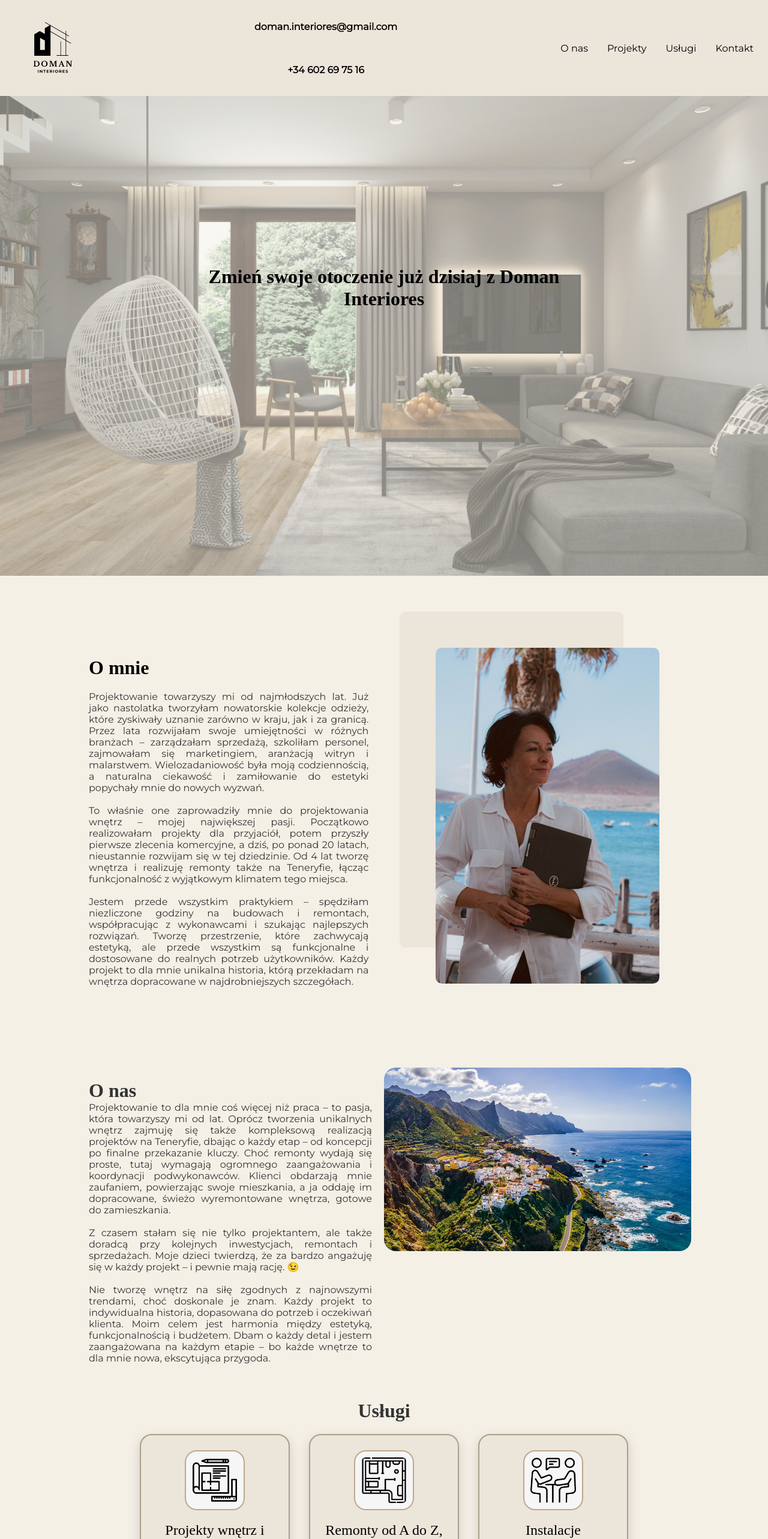
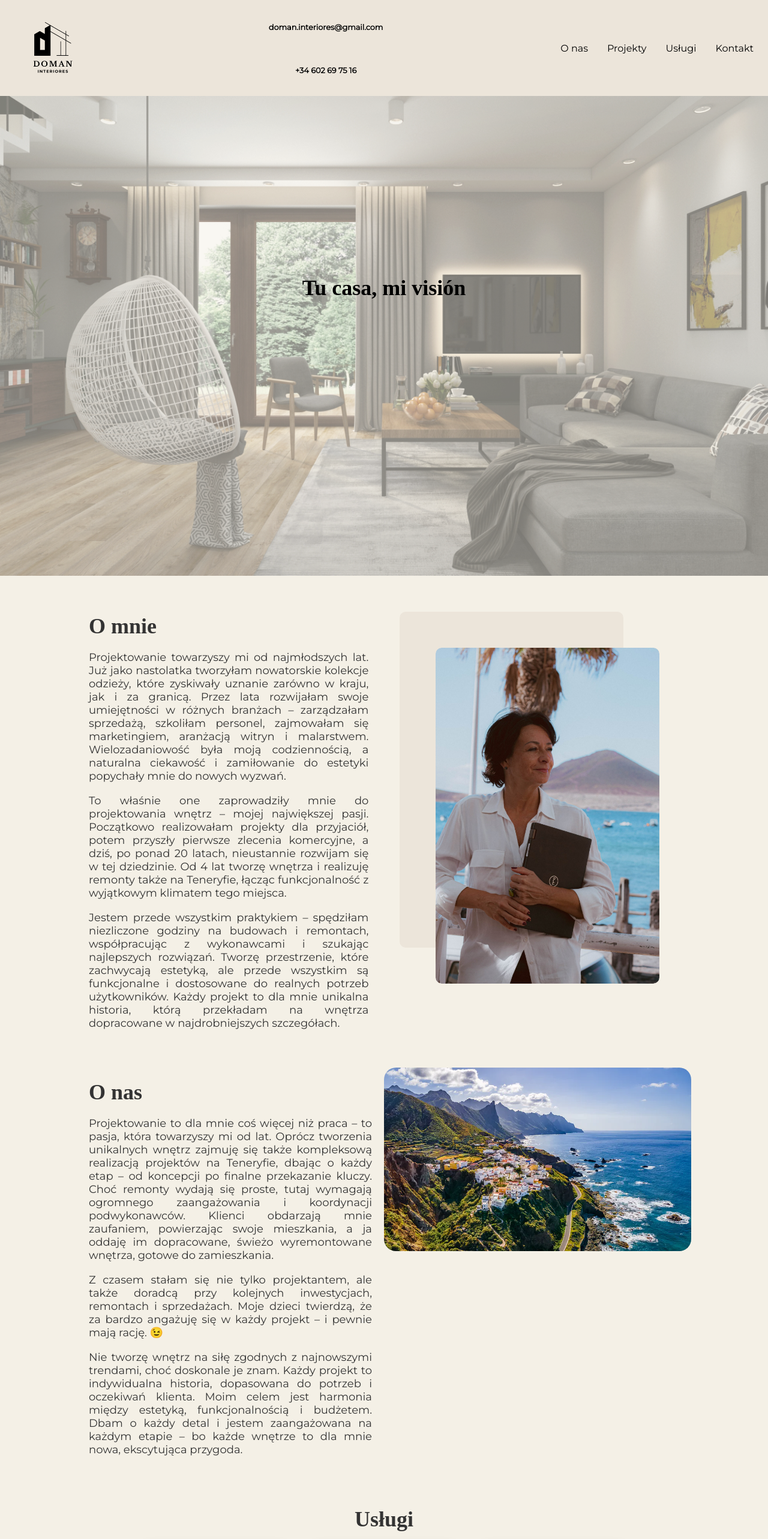
Before and after one commit to hejhejkuba/DomanInteriores, a React (Vite) app: page / in a window 1280 px wide. Shown: the top 2566 px of the page at 60% size. Built offline with nearby package versions, Linux system fonts and the light colour scheme.

Commit message:
- added responsive fonts - added cursors for links in menu

```diff
--- a/src/App.tsx
+++ b/src/App.tsx
@@ -98,7 +98,7 @@ const WelcomeSection: React.FC = () => {
         <div className="welcome-part">
             <img src={png1} alt="Gallery"/>
             <div className="welcome-text">
-                <h1>Zmień swoje otoczenie już dzisiaj z Doman Interiores</h1>
+                <h1>Tu casa, mi visión</h1>
             </div>
         </div>
     );
@@ -189,14 +189,16 @@ const Gallery: React.FC = () => {
     }, []);
     return (
         <>
+            <h1 className="gallery-h1">Galeria</h1>
             <div className="container-holder">
+
                 <div className="container" ref={containerRef}>
                     <div className="slider-wrapper">
                         <button id="prev-slide" ref={prevButtonRef} className="slide-button material-symbols-rounded">
                             chevron_left
                         </button>
                         <ul className="image-list" ref={imageListRef}>
-                            {Array.from({ length: 15 }).map((_, index) => (
+                            {Array.from({length: 15}).map((_, index) => (
                                 <li key={index}>
                                     <img
                                         className="image-item"
@@ -231,7 +233,7 @@ const Gallery: React.FC = () => {
                     >
                         ✕
                     </button>
-                    <img src={selectedImage} alt="Fullscreen" className="fullscreen-image" />
+                    <img src={selectedImage} alt="Fullscreen" className="fullscreen-image"/>
                 </div>
             )}
         </>
--- a/src/styles/about-me.css
+++ b/src/styles/about-me.css
@@ -13,11 +13,13 @@
 }
 
 .about-me-text h1 {
+    font-size: clamp(24px, 5vw, 36px);
     margin-bottom: 20px;
+    color: #333333;
 }
 
 .about-me-text p {
-    font-size: 1.0rem;
+    font-size: clamp(14px, 2vw, 18px);
     color: #333;
     text-align: justify;
     hyphens: auto;
--- a/src/styles/about.css
+++ b/src/styles/about.css
@@ -22,7 +22,13 @@
 .about > .left {
     padding: 20px;
 }
-
+.about > .left h1 {
+    font-size: clamp(24px, 5vw, 36px);
+    margin-bottom: 20px;
+}
+.about > .left p {
+    font-size: clamp(14px, 2vw, 18px);
+}
 .about > .right > img {
     width: 100%;
     height: auto; /* Maintain aspect ratio */
--- a/src/styles/about2.css
+++ b/src/styles/about2.css
@@ -8,7 +8,7 @@
     flex-direction: column;
 }
 .about2 > p {
-    width: 75%;
+    font-size: clamp(14px, 2vw, 18px);
 }
 .about2 > img {
     width: 100%; /* Make the image responsive */
@@ -23,7 +23,7 @@
         flex-direction: column; /* Change flex direction to row on larger screens */
     }
     .about2 > p {
-        width: 100%;
+        font-size: clamp(14px, 2vw, 18px);
 
     }
     .about2 > img {
--- a/src/styles/contact.css
+++ b/src/styles/contact.css
@@ -22,14 +22,13 @@
 
 }
 .contact a {
-    font-size: 1.0rem; /* zmniejszona czcionka linku */
-    padding: 10px; /* zmniejszony padding */
+    font-size: clamp(10px, 1vw, 14px);
 }
 .contact a:link{
     text-decoration: none;
     color: black;
     font-weight: bold;
-    padding: 20px;
+    padding: 15px;
     border: 1px solid transparent; /* Ustawienie początkowej granicy na przezroczystą */
     transition: border-color 0.5s ease-in, border-width 0.5s ease-in;
 }
--- a/src/styles/gallery2.css
+++ b/src/styles/gallery2.css
@@ -1,3 +1,9 @@
+.gallery-h1 {
+    margin-top: 4.0rem;
+    text-align: center;
+    font-size: clamp(24px, 5vw, 36px);
+    color: #333333;
+}
 .container-holder{
     margin-top: 40px;
     width: 100vw;
@@ -60,6 +66,7 @@
     height: 400px;
     object-fit: cover;
     cursor: pointer;
+    -webkit-tap-highlight-color: transparent;
 }
 .container .slider-scrollbar {
     height: 24px;
--- a/src/styles/menu.css
+++ b/src/styles/menu.css
@@ -29,6 +29,7 @@ nav {
 
 .menu a:hover {
     color: #f6f6f6;
+    cursor: pointer;
 }
 
 .hamburger {
--- a/src/styles/services.css
+++ b/src/styles/services.css
@@ -1,9 +1,10 @@
 .slide-container {
     color: #333333;
     #background-color: #ece5da;
-    margin: 20px 10% 0;
+    margin: 4.0rem 10% 0;
 }
 .slide-container h1 {
+    font-size: clamp(24px, 5vw, 36px);
     text-align: center;
 }
 .slide-content {
@@ -16,7 +17,7 @@
 .card {
     border-radius: 20px;
     background-color: #ece5da;
-    border: 2px solid #a8a088;;
+    border: 2px solid #a8a088;
     box-shadow: 0 6px 20px rgba(0, 0, 0, 0.15);
     width: 250px;
     padding: 10px;
@@ -60,9 +61,8 @@
     border: 2px solid #bca88c;
 }
 .name {
-    font-size: 24px;
+    font-size: clamp(18px, 4vw, 24px);
     font-weight: 500;
-    #f6f6f6-space: normal;        /* POZWALA NA ZAWIJANIE */
     word-break: break-word;     /* ŁAMIE DŁUGIE WYRAZY, JEŚLI TRZEBA */
     max-width: 100%;
     color: #000;
@@ -70,7 +70,7 @@
     text-align: center;
 }
 .description {
-    font-size: 14px;
+    font-size: clamp(14px, 2vw, 16px);
     color: #333333;
     text-align: center;
     padding: 0 8px; /* trochę luzu po bokach */
--- a/src/styles/welcome.css
+++ b/src/styles/welcome.css
@@ -36,7 +36,7 @@
 }
 
 .welcome-text > h1 {
-    font-size: 2.0rem;
+    font-size: clamp(24px, 5vw, 36px);
     color: #000;
 }
 
--- a/src/styles/why-us.css
+++ b/src/styles/why-us.css
@@ -2,6 +2,10 @@
     display: flex;
     justify-content: center;
     margin: 80px 10%;
+}
+.why-us-header h1{
+    font-size: clamp(24px, 5vw, 36px);
+    color: #333333;
 }
 
 .why-us {
@@ -10,9 +14,6 @@
     align-items: center;
     justify-content: center;
     padding: 40px;
-    background-color: #fff;
-    border-radius: 10px;
-    box-shadow: 0 4px 8px rgba(0, 0, 0, 0.1);
     width: 80%;
     max-width: 1200px;
 }
@@ -26,29 +27,27 @@
     flex: 1;
     border-radius: 20px;
     background-color: #ece5da;
-    border-radius: 20px;
-    box-shadow: 0 4px 8px rgba(0, 0, 0, 0.1);
+    box-shadow: 0 6px 20px rgba(0, 0, 0, 0.15);
+    border: 2px solid #a8a088;
     padding: 20px;
+    transition: transform 0.4s cubic-bezier(0.25, 0.1, 0.25, 1),
+    box-shadow 0.4s cubic-bezier(0.25, 0.1, 0.25, 1);
+}
+.card-why-us:hover {
+    transform: translateY(-5px);
+    box-shadow: 0 10px 25px rgba(0, 0, 0, 0.2);
 }
 .name-why-us {
     text-align: center;
     font-weight: bold;
-    font-size: 24px;
+    font-size: clamp(18px, 4vw, 24px);
     color: #000;
 }
 .description-why-us {
     margin-top: 20px;
-    font-size: 1.2rem;
+    font-size: clamp(14px, 2vw, 16px);
     color: #333;
     text-align: center;
-}
-.card-why-us > .card-content > .card-icon > .material-symbols-outlined {
-    width: 2rem;
-    height: 2rem;
-    display: flex;
-    align-items: center;
-    justify-content: center;
-    font-size: 2rem; /* Adjust font size to match dimensions */
 }
 @media (max-width: 768px) {
     .card-wrapper-why-us {
```
Also changed, not shown: src/styles/index.css (line endings or trailing spaces).
